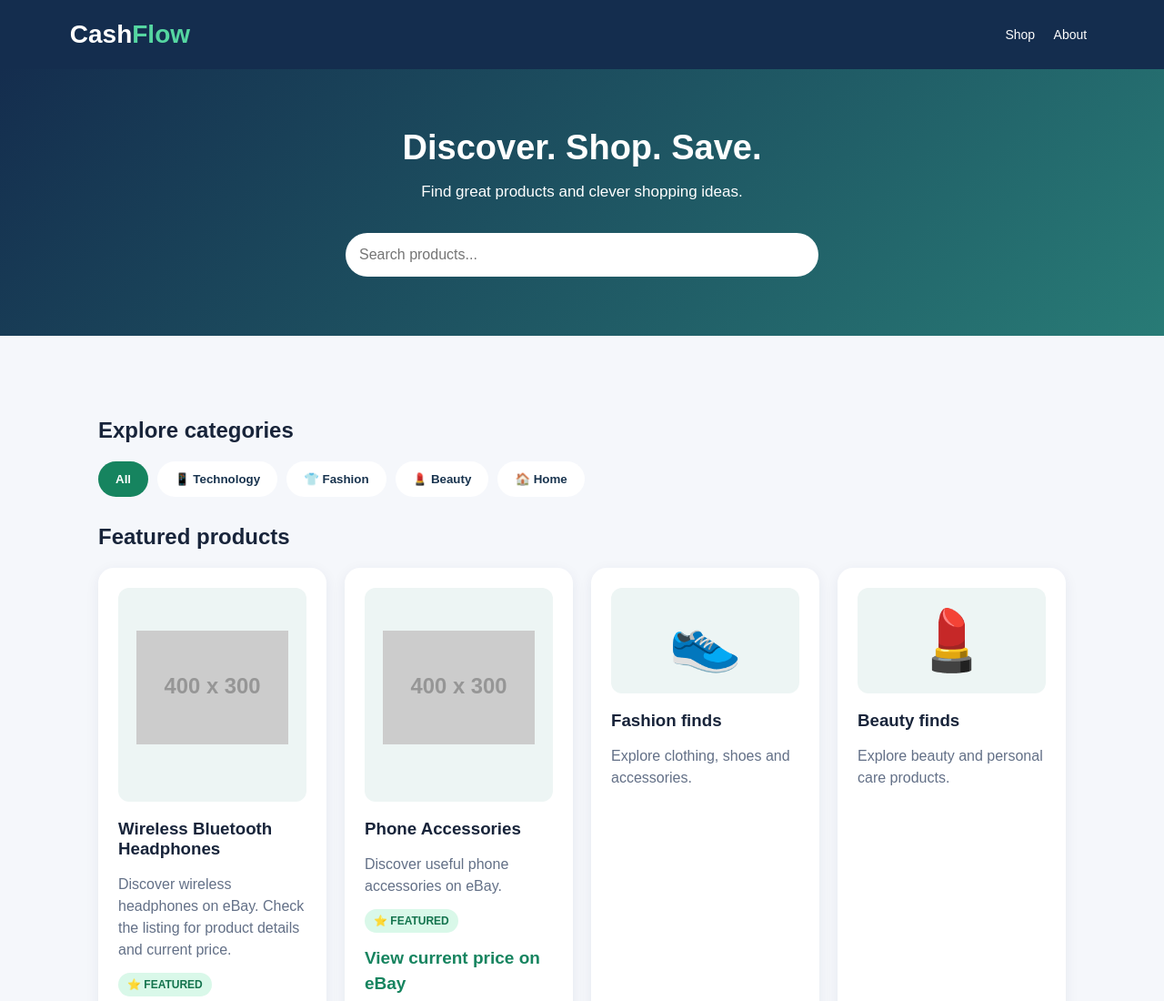
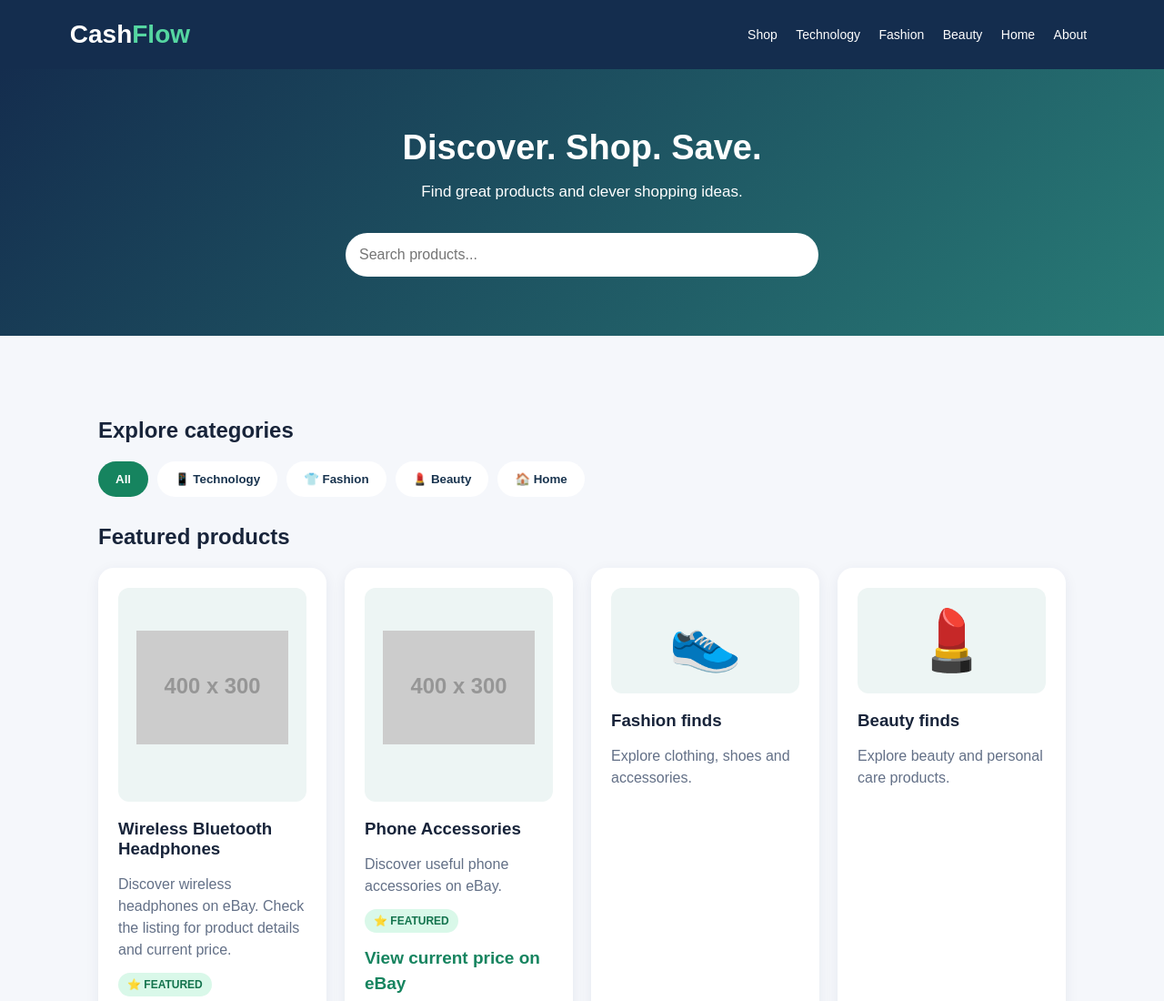
Before and after one commit to hawk4man-pixel/cashflow-site, a plain HTML site: page index.html in a window 1280 px wide. Shown: the top 1100 px of the page at 91% size. Drawn offline with Linux system fonts and the light colour scheme; placeholder pictures from the web are drawn by us.

Commit message:
Update index.html

```diff
--- a/index.html
+++ b/index.html
@@ -40,6 +40,10 @@ footer a{color:#9ce7c6}
 <div class="logo">Cash<span>Flow</span></div>
 <nav>
 <a href="#products">Shop</a>
+<a href="#technology">Technology</a>
+<a href="#fashion">Fashion</a>
+<a href="#beauty">Beauty</a>
+<a href="#home">Home</a>
 <a href="#about">About</a>
 </nav>
 </header>
```
